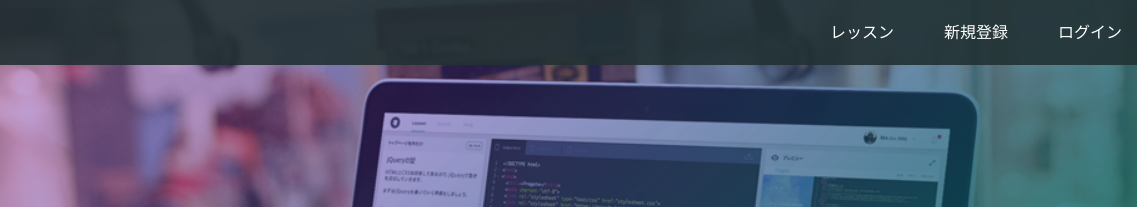
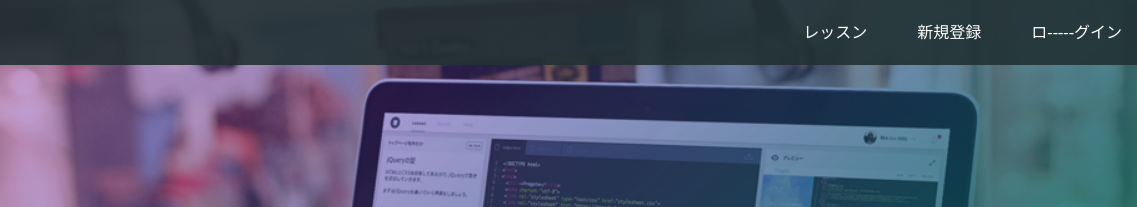
Before and after one commit to m1a2t3s4u5y6u/.github.io, a plain HTML site: page index.html in a window 1280 px wide. Shown: the top 207 px of the page, 143-1280 px from the left. Drawn offline with Linux system fonts and the light colour scheme.

Commit message:
Update index.html

```diff
--- a/index.html
+++ b/index.html
@@ -17,7 +17,7 @@
       <div class="header-right">
         <a href="#">レッスン</a>
         <a href="#">新規登録</a>
-        <a href="#" class="login">ログイン</a>
+        <a href="#" class="login">ロ-----グイン</a>
       </div>
     </div>
   </header>
```
